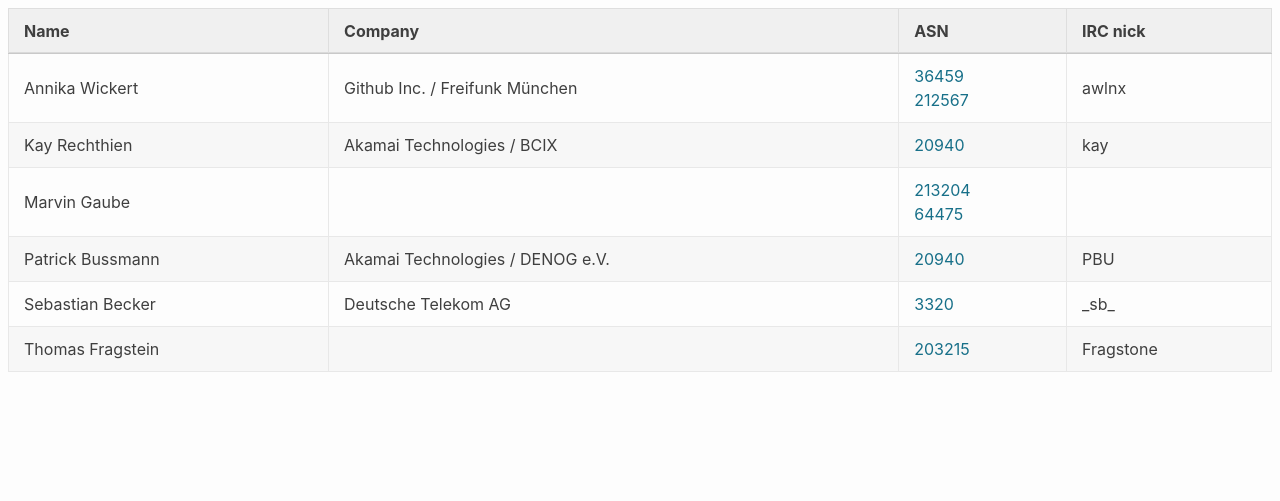
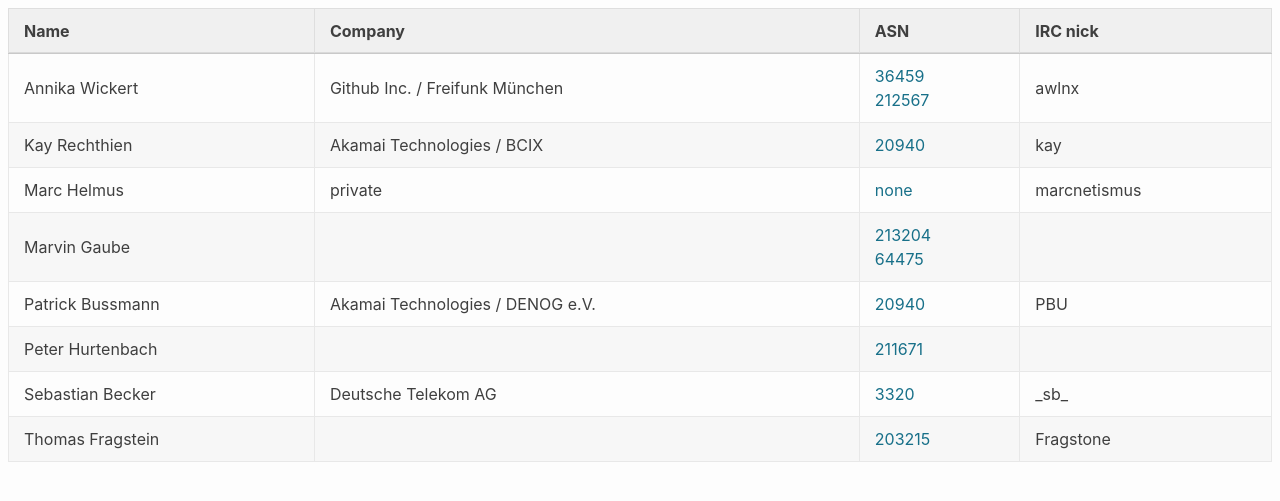
Before and after one commit to denog/pretix-attendeelist, a Jekyll site: the page built from meetup_2021_02/index.markdown, in a window 1280 px wide. Shown: the top 501 px of the page. Built offline with Jekyll 4.4.1, drawn with Linux system fonts in a browser that asks for light colours.

Commit message:
Latest data: Thu Apr  8 09:36:04 UTC 2021

```diff
--- a/_data/attendees_meetup_2021-02.json
+++ b/_data/attendees_meetup_2021-02.json
@@ -12,6 +12,12 @@
     "asn": "20940"
   },
   {
+    "name": "Marc Helmus",
+    "company": "private",
+    "irc": "marcnetismus",
+    "asn": "none"
+  },
+  {
     "name": "Marvin Gaube",
     "company": null,
     "irc": null,
@@ -22,6 +28,12 @@
     "company": "Akamai Technologies / DENOG e.V.",
     "irc": "PBU",
     "asn": "20940"
+  },
+  {
+    "name": "Peter Hurtenbach",
+    "company": null,
+    "irc": null,
+    "asn": "211671"
   },
   {
     "name": "Sebastian Becker",
```
